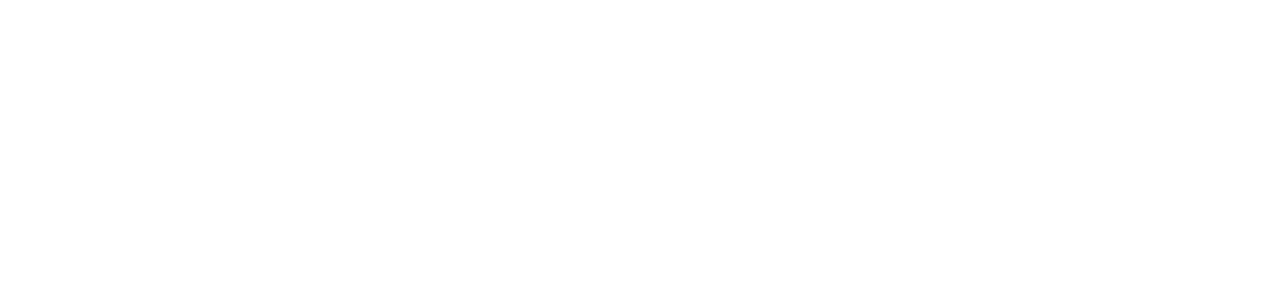
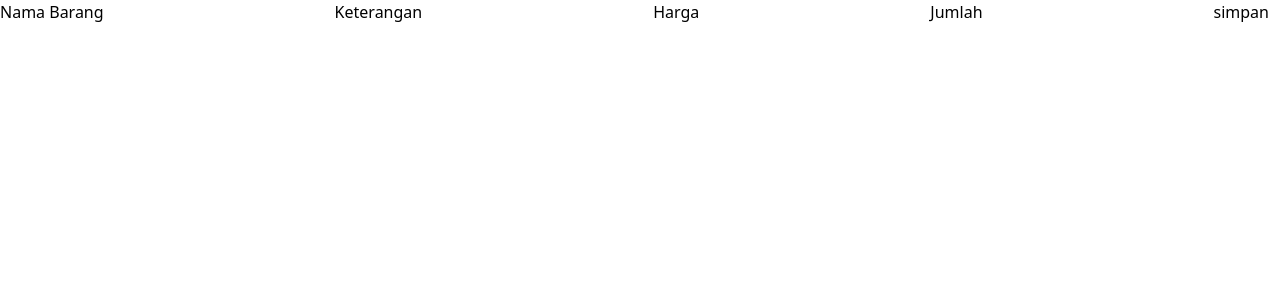
Before and after one commit to dimaswntech/level3-task10, a Nuxt app: page /formAddProduct in a window 1280 px wide. Before the commit this address had no page. Shown: the top 300 px of the page. Built offline with nearby package versions, Linux system fonts and the light colour scheme.

Commit message:
add page form add product

```diff
--- /dev/null
+++ b/pages/formAddProduct.vue
@@ -0,0 +1,70 @@
+<template>
+  <div>
+    <form @submit="store">
+      <label>Nama Barang</label>
+      <input type="text" v-model="post.nama_produk">
+      <label>Keterangan</label>
+      <input type="text" v-model="post.keterangan"/>
+      <label>Harga</label>
+      <input type="number" v-model="post.harga"/>
+      <label>Jumlah</label>
+      <input type="number" v-model="post.jumlah"/>
+      <button type="submit">simpan</button>
+    </form>
+  </div>
+</template>
+
+<script>
+export default {
+
+  data() {
+    return {
+      //state post
+      post: {
+        nama_produk: '',
+        keterangan: '',
+        harga: null,
+        jumlah: null
+      },
+      //state validation
+      validation: []
+    }
+  },
+
+  methods: {
+
+    //method "store"
+    async store(e) {
+      e.preventDefault()
+
+      //send data ke Rest API
+      await this.$axios.post('/api/products', {
+
+        //data yang dikirim ke server
+        nama_produk: this.post.nama_produk,
+        keterangan: this.post.keterangan,
+        harga: this.post.harga,
+        jumlah: this.post.jumlah,
+
+      })
+        .then(() => {
+
+          //redirect ke route "post"
+          this.$router.push({
+            name: 'home'
+          })
+
+        })
+        .catch(error => {
+          //assign validation
+          this.validation = error.response.data
+        })
+    }
+  }
+
+}
+</script>
+
+<style>
+
+</style>
```
